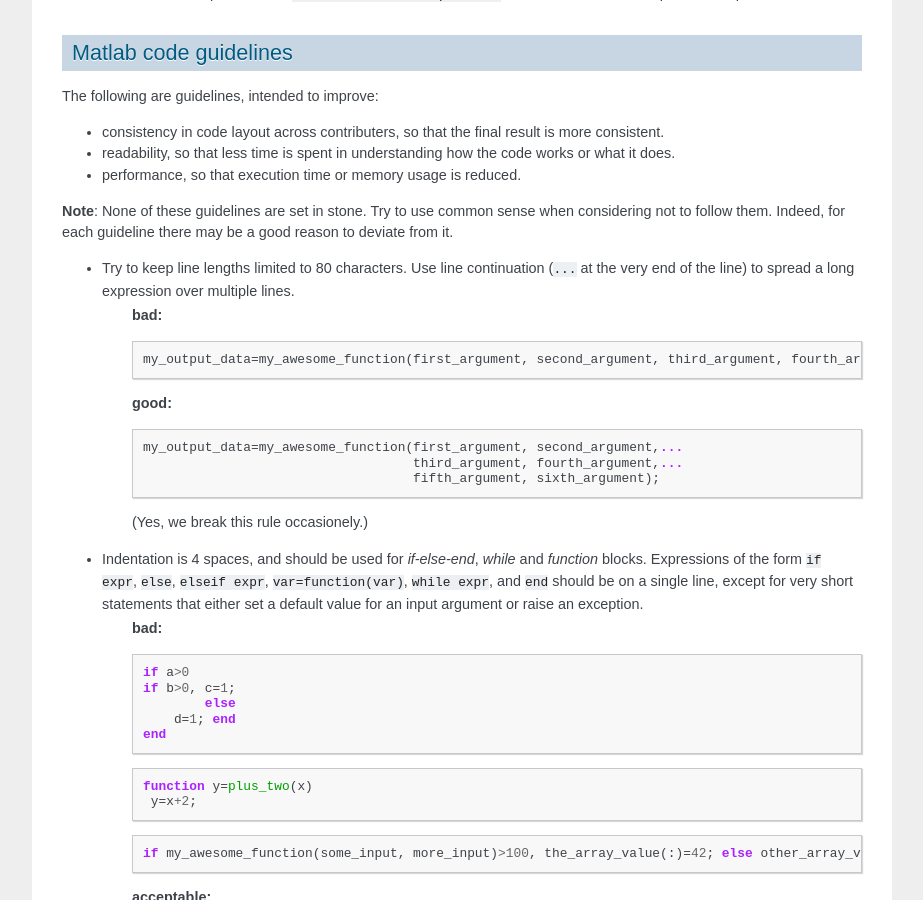
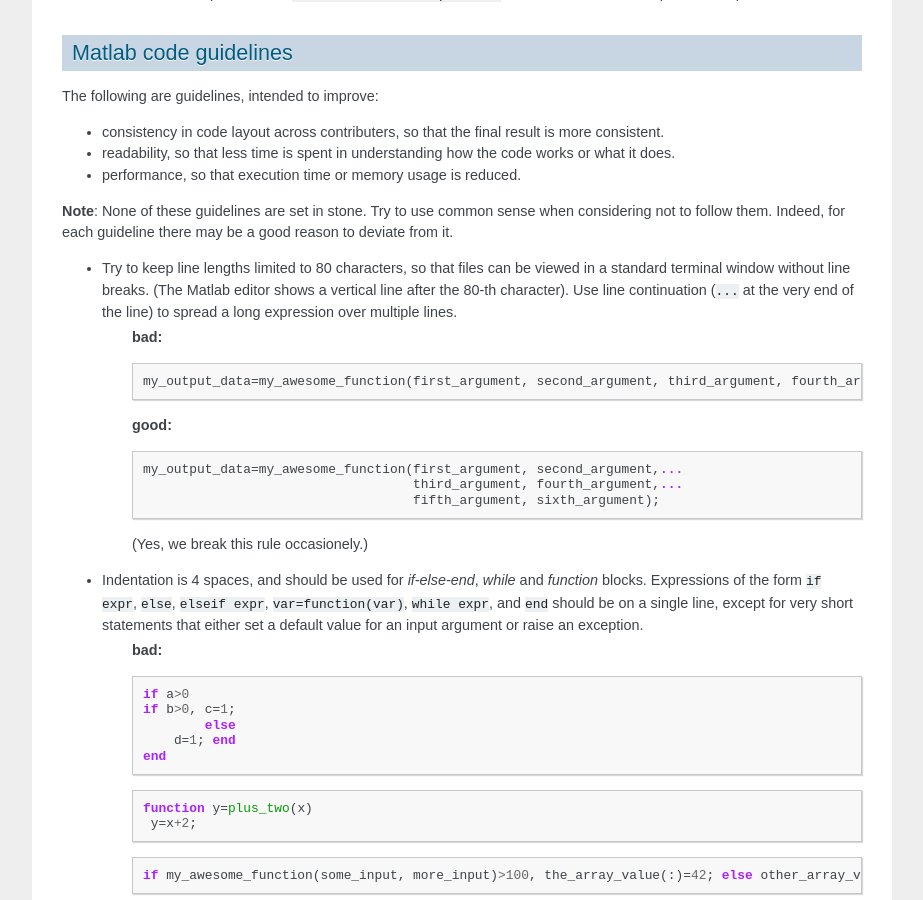
Before and after one commit to CoSMoMVPA/CoSMoMVPA, a Sphinx documentation site: the page built from doc/source/contribute.rst, in a window 1280 px wide and 900 px high, scrolled down 5253 px. Shown: the whole window, without its empty margins (198-1121 px from the left). Built offline with Sphinx 7.4.7, drawn with Linux system fonts in a browser that asks for light colours; pages that are not in the unit, such as notebooks, are missing from menus.

Commit message:
WEB: explain 80 character line length

```diff
--- a/doc/source/contribute.rst
+++ b/doc/source/contribute.rst
@@ -204,7 +204,7 @@ The following are guidelines, intended to improve:
 
 **Note**: None of these guidelines are set in stone. Try to use common sense when considering not to follow them. Indeed, for each guideline there may be a good reason to deviate from it.
 
-- Try to keep line lengths limited to 80 characters. Use line continuation (``...`` at the very end of the line) to spread a long expression over multiple lines.
+- Try to keep line lengths limited to 80 characters, so that files can be viewed in a standard terminal window without line breaks. (The Matlab editor shows a vertical line after the 80-th character). Use line continuation (``...`` at the very end of the line) to spread a long expression over multiple lines.
     **bad:**
 
     .. code-block:: matlab
```
